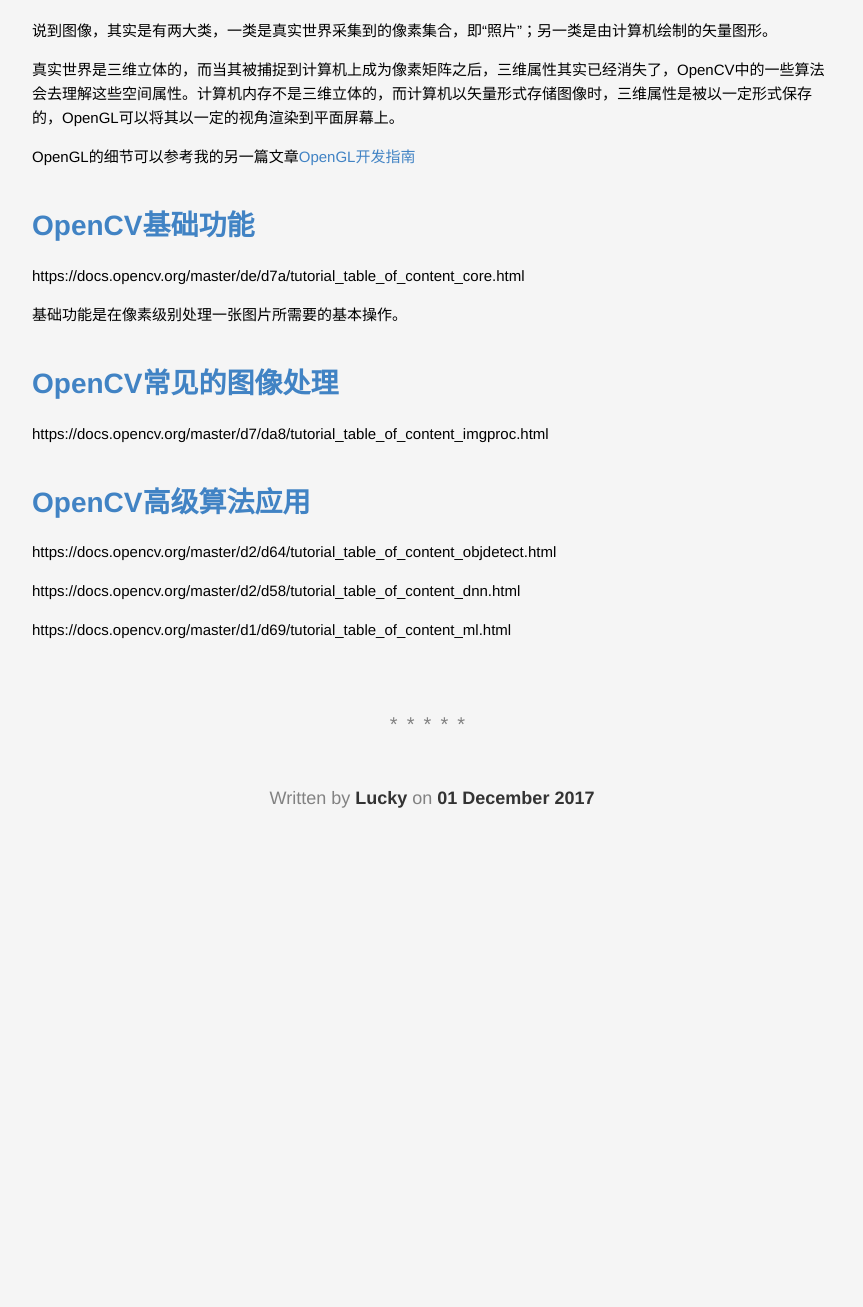
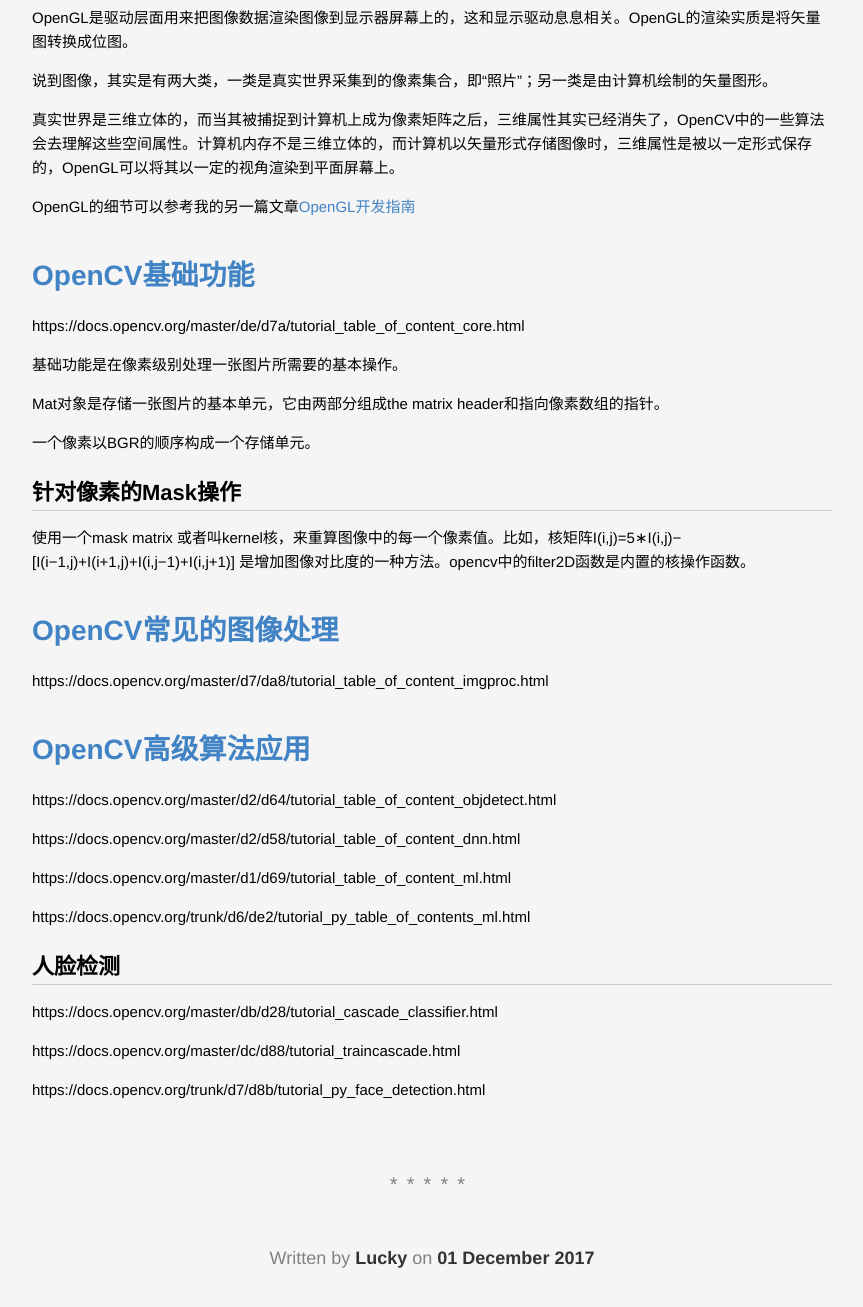
Before and after one commit to lucky521/blog, a Jekyll site: the page built from _posts/2017-12-01-opencv.markdown, in a window 1280 px wide and 1400 px high, scrolled down 1109 px. Shown: the top 1307 px of the window, without its empty margins (208-1071 px from the left). Built offline with Jekyll 4.4.1, drawn with Linux system fonts in a browser that asks for light colours; before the commit the page ends 2049 px from its top, so only the background shows below that.

Commit message:
update blog

```diff
--- a/_posts/2017-12-01-opencv.markdown
+++ b/_posts/2017-12-01-opencv.markdown
@@ -39,11 +39,25 @@
 
 基础功能是在像素级别处理一张图片所需要的基本操作。
 
+Mat对象是存储一张图片的基本单元，它由两部分组成the matrix header和指向像素数组的指针。
+
+一个像素以BGR的顺序构成一个存储单元。
+
+
+## 针对像素的Mask操作
+
+使用一个mask matrix 或者叫kernel核，来重算图像中的每一个像素值。比如，核矩阵I(i,j)=5∗I(i,j)−[I(i−1,j)+I(i+1,j)+I(i,j−1)+I(i,j+1)] 是增加图像对比度的一种方法。opencv中的filter2D函数是内置的核操作函数。
+
+
+
 
 
 # OpenCV常见的图像处理
 
 https://docs.opencv.org/master/d7/da8/tutorial_table_of_content_imgproc.html
+
+
+
 
 
 
@@ -55,6 +69,16 @@
 
 https://docs.opencv.org/master/d1/d69/tutorial_table_of_content_ml.html
 
+https://docs.opencv.org/trunk/d6/de2/tutorial_py_table_of_contents_ml.html
+
+
+## 人脸检测
+
+https://docs.opencv.org/master/db/d28/tutorial_cascade_classifier.html
+
+https://docs.opencv.org/master/dc/d88/tutorial_traincascade.html
+
+https://docs.opencv.org/trunk/d7/d8b/tutorial_py_face_detection.html
 
 
 <!--
```
